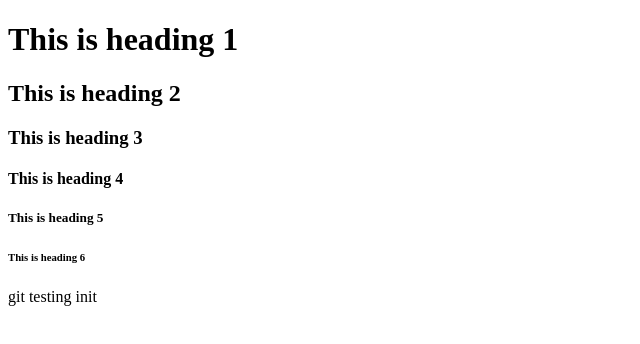
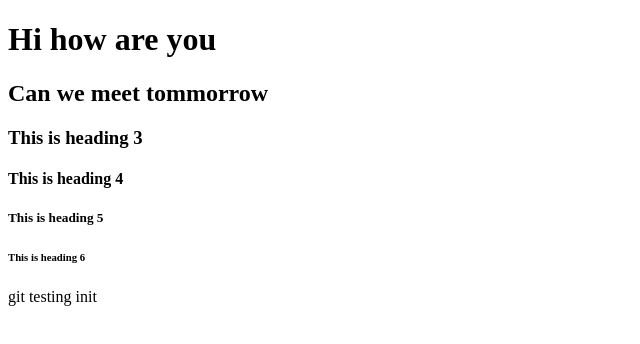
Before and after one commit to srishilp/datewithgit-sample, a plain HTML site: page index.html in a window 1280 px wide. Shown: the whole page, without its empty margins (0-640 px from the left). Drawn offline with Linux system fonts and the light colour scheme.

Commit message:
index file modified

```diff
--- a/index.html
+++ b/index.html
@@ -2,8 +2,8 @@
 <html>
 <body>
 
-<h1>This is heading 1</h1>
-<h2>This is heading 2</h2>
+<h1>Hi how are you</h1>
+<h2>Can we meet tommorrow</h2>
 <h3>This is heading 3</h3>
 <h4>This is heading 4</h4>
 <h5>This is heading 5</h5>
```
